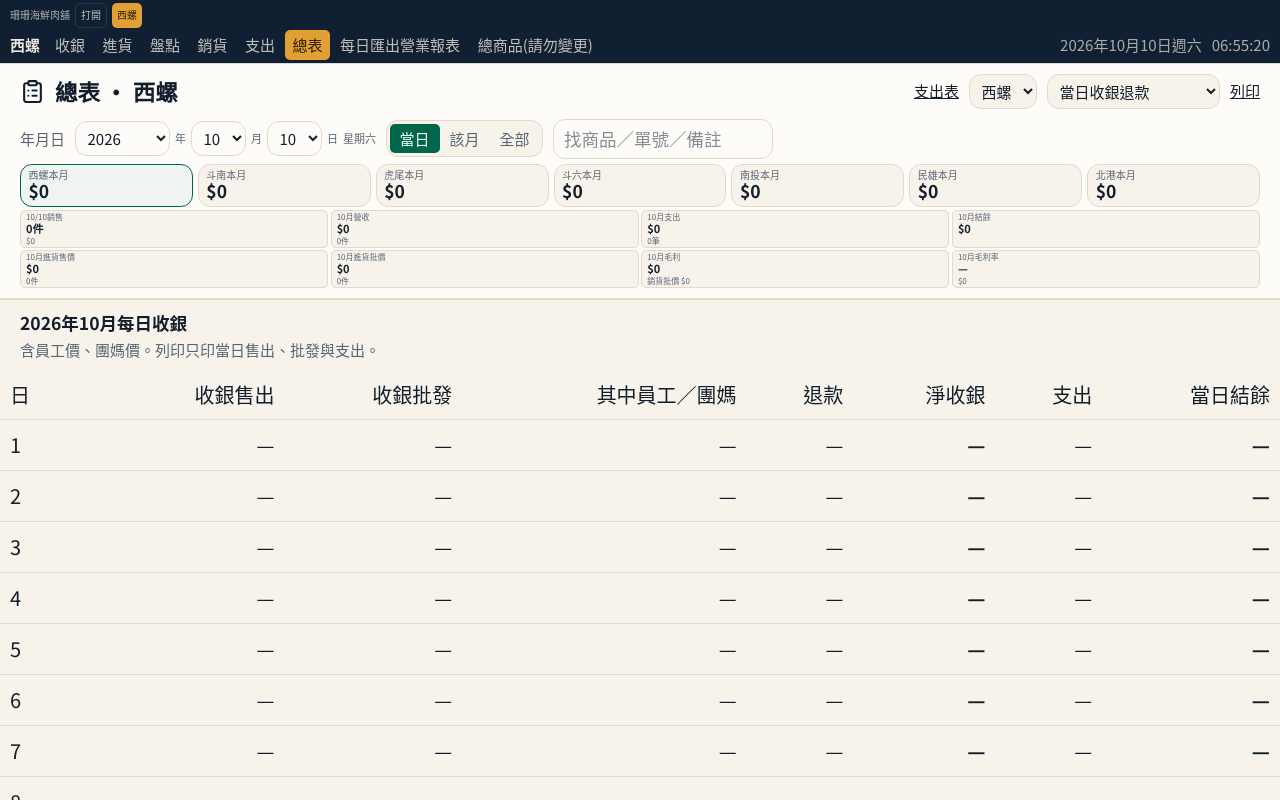
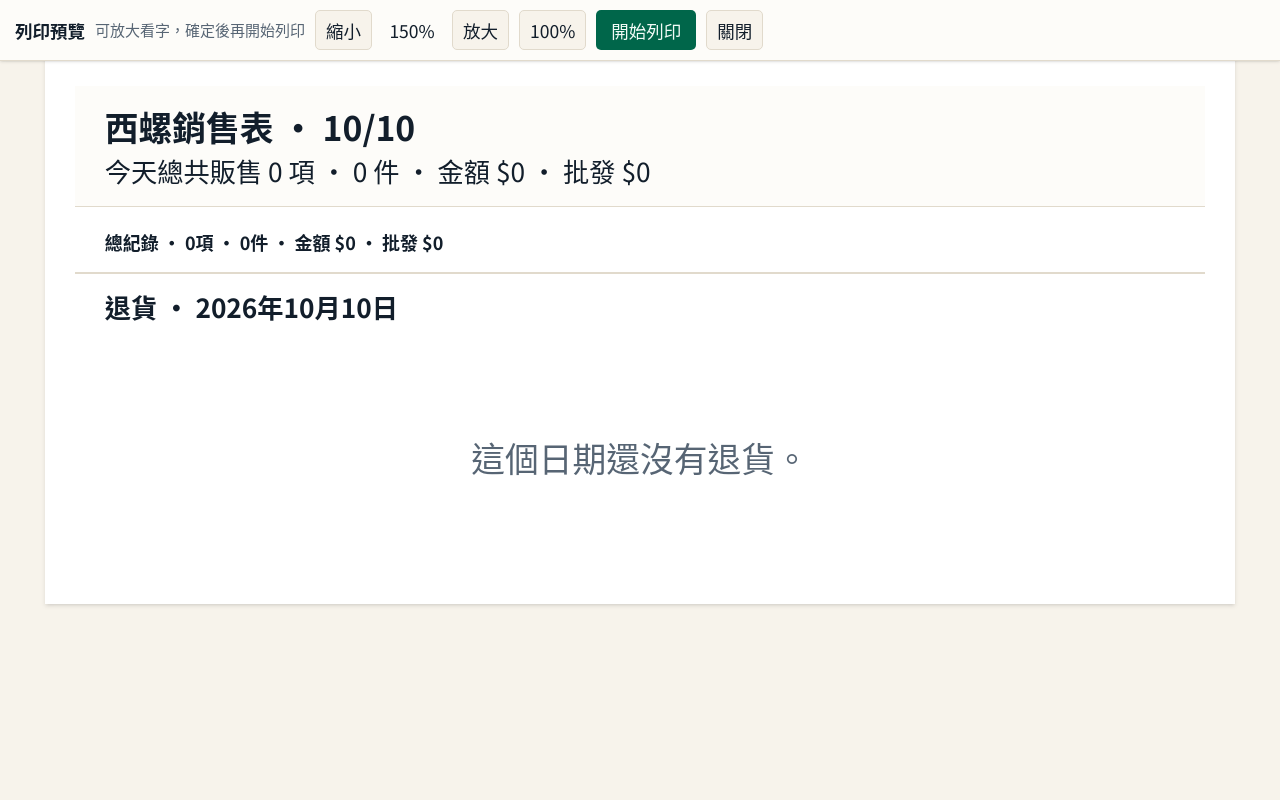
Before and after one commit to samsam60076-maker/sop, a Next.js app in the folder men-shi-pos/: page /report in a window 1280 px wide. Both pictures are taken after a click on the button "列印". Shown: the top 800 px of the page. Built offline with nearby package versions, Linux system fonts and the light colour scheme.

Commit message:
總表列印改成可放大的畫面預覽，再按開始列印。

```diff
--- a/men-shi-pos/app/globals.css
+++ b/men-shi-pos/app/globals.css
@@ -125,7 +125,71 @@
     font-size: 20px;
     @apply font-sans;
   }
+  html[data-print-preview] {
+    background: #525252;
+  }
+  html[data-print-preview] body {
+    background: #525252;
+    padding-top: 56px;
+  }
+  html[data-print-preview] header,
+  html[data-print-preview] .print\:hidden {
+    display: none !important;
+  }
+  html[data-print-preview] .print-preview-bar {
+    display: flex !important;
+  }
+  html[data-print-preview] .print-preview-sheet {
+    background: #fff;
+    box-shadow: 0 8px 28px rgba(0, 0, 0, 0.35);
+  }
+  html[data-print-preview] .hidden.print\:block {
+    display: block !important;
+  }
+  html[data-print-preview] .hidden.print\:table-cell {
+    display: table-cell !important;
+  }
+  html[data-print-preview] [data-slot="table-container"],
+  html[data-print-preview] .overflow-x-auto {
+    overflow: visible !important;
+  }
+  html[data-print-preview] .report-print-day-cash .rp-purchases,
+  html[data-print-preview] .report-print-day-cash .rp-expenses,
+  html[data-print-preview] .report-print-day-cash .rp-stock,
+  html[data-print-preview] .report-print-day-cash .rp-month-daily,
+  html[data-print-preview] .report-print-day-cash .rp-sale-tickets,
+  html[data-print-preview] .report-print-purchases .rp-day-sold,
+  html[data-print-preview] .report-print-month-daily .rp-day-sold,
+  html[data-print-preview] .report-print-all .rp-day-sold,
+  html[data-print-preview] .report-print-purchases .rp-sales,
+  html[data-print-preview] .report-print-purchases .rp-returns,
+  html[data-print-preview] .report-print-purchases .rp-expenses,
+  html[data-print-preview] .report-print-purchases .rp-stock,
+  html[data-print-preview] .report-print-purchases .rp-month-daily,
+  html[data-print-preview] .report-print-purchases .rp-summary,
+  html[data-print-preview] .report-print-month-daily .rp-sales,
+  html[data-print-preview] .report-print-month-daily .rp-returns,
+  html[data-print-preview] .report-print-month-daily .rp-purchases,
+  html[data-print-preview] .report-print-month-daily .rp-expenses,
+  html[data-print-preview] .report-print-month-daily .rp-stock,
+  html[data-print-preview] .report-print-all .rp-month-daily,
+  html[data-print-preview] .rp-summary {
+    display: none !important;
+  }
   @media print {
+    html[data-print-preview],
+    html[data-print-preview] body {
+      background: #fff;
+      padding-top: 0;
+    }
+    .print-preview-sheet {
+      zoom: 1 !important;
+      width: auto !important;
+      margin: 0 !important;
+      padding: 0 !important;
+      box-shadow: none !important;
+      background: #fff !important;
+    }
     header {
       display: none !important;
     }
--- a/men-shi-pos/components/stock-report-view.tsx
+++ b/men-shi-pos/components/stock-report-view.tsx
@@ -1,7 +1,7 @@
 "use client";
 
 import Link from "next/link";
-import { useEffect, useMemo, useRef, useState } from "react";
+import { useEffect, useMemo, useState } from "react";
 import { ClipboardList } from "lucide-react";
 import { toast } from "sonner";
 import {
@@ -88,7 +88,8 @@ export function StockReportView() {
   );
   const [pickedReturns, setPickedReturns] = useState<Set<string>>(new Set());
   const [pickedExpenses, setPickedExpenses] = useState<Set<string>>(new Set());
-  const pendingPrint = useRef(false);
+  const [printPreview, setPrintPreview] = useState(false);
+  const [printZoom, setPrintZoom] = useState(1.5);
   const [printPick, setPrintPick] = useState<PrintJob>("dayCash");
   const [printJob, setPrintJob] = useState<PrintJob | null>(null);
 
@@ -405,33 +406,78 @@ export function StockReportView() {
     const job = printPick;
     setQuery("");
     setPrintJob(job);
-    pendingPrint.current = true;
-    if (job === "dayCash" && period !== "day") {
-      setPeriod("day");
-      return;
-    }
-    if (job === "monthDaily" && period !== "month") {
-      setPeriod("month");
-    }
+    setPrintZoom(1.5);
+    setPrintPreview(true);
+    if (job === "dayCash" && period !== "day") setPeriod("day");
+    if (job === "monthDaily" && period !== "month") setPeriod("month");
   }
 
+  function closePrintPreview() {
+    setPrintPreview(false);
+    setPrintJob(null);
+  }
+
   useEffect(() => {
-    if (!pendingPrint.current || printJob == null) return;
-    if (printJob === "dayCash" && period !== "day") return;
-    if (printJob === "monthDaily" && period !== "month") return;
-    pendingPrint.current = false;
-    const done = () => {
-      window.removeEventListener("afterprint", done);
-      setPrintJob(null);
+    if (!printPreview) {
+      document.documentElement.removeAttribute("data-print-preview");
+      return;
+    }
+    document.documentElement.setAttribute("data-print-preview", "1");
+    return () => {
+      document.documentElement.removeAttribute("data-print-preview");
     };
-    window.addEventListener("afterprint", done);
-    const timer = window.setTimeout(() => window.print(), 50);
-    return () => {
-      window.clearTimeout(timer);
-    };
-  }, [period, query, details.length, purchaseLines.length, printJob]);
+  }, [printPreview]);
 
   return (
+    <>
+      {printPreview ? (
+        <div className="print-preview-bar print:hidden fixed inset-x-0 top-0 z-50 flex flex-wrap items-center gap-2 border-b bg-card px-3 py-2 text-foreground shadow">
+          <p className="text-sm font-semibold">列印預覽</p>
+          <p className="text-xs text-muted-foreground">可放大看字，確定後再開始列印</p>
+          <button
+            type="button"
+            className="h-8 rounded border bg-background px-2 text-sm"
+            onClick={() =>
+              setPrintZoom((current) => Math.max(0.75, Number((current - 0.25).toFixed(2))))
+            }
+          >
+            縮小
+          </button>
+          <span className="min-w-12 text-center text-sm tabular-nums">
+            {Math.round(printZoom * 100)}%
+          </span>
+          <button
+            type="button"
+            className="h-8 rounded border bg-background px-2 text-sm"
+            onClick={() =>
+              setPrintZoom((current) => Math.min(2.5, Number((current + 0.25).toFixed(2))))
+            }
+          >
+            放大
+          </button>
+          <button
+            type="button"
+            className="h-8 rounded border bg-background px-2 text-sm"
+            onClick={() => setPrintZoom(1)}
+          >
+            100%
+          </button>
+          <button
+            type="button"
+            className="h-8 rounded bg-primary px-3 text-sm font-medium text-primary-foreground"
+            onClick={() => window.print()}
+          >
+            開始列印
+          </button>
+          <button
+            type="button"
+            className="h-8 rounded border bg-background px-2 text-sm"
+            onClick={closePrintPreview}
+          >
+            關閉
+          </button>
+        </div>
+      ) : null}
     <div
       className={cn(
         "flex flex-col print:p-0",
@@ -439,7 +485,9 @@ export function StockReportView() {
         printJob === "purchases" && "report-print-purchases",
         printJob === "monthDaily" && "report-print-month-daily",
         printJob === "all" && "report-print-all",
+        printPreview && "print-preview-sheet mx-auto bg-white p-4 shadow",
       )}
+      style={printPreview ? { zoom: printZoom, width: "210mm" } : undefined}
     >
       <div className="border-b bg-card px-3 py-2 md:px-4 print:border-0">
         <div className="flex flex-wrap items-center justify-between gap-2">
@@ -1529,6 +1577,7 @@ export function StockReportView() {
         )}
       </div>
     </div>
+    </>
   );
 }
 
--- a/men-shi-pos/render.yaml
+++ b/men-shi-pos/render.yaml
@@ -13,4 +13,4 @@ services:
       - key: NODE_ENV
         value: production
       - key: DEPLOY_MARK
-        value: "2026-10-10-reset-orphan-stock"
+        value: "2026-10-10-print-preview-zoom"
```
